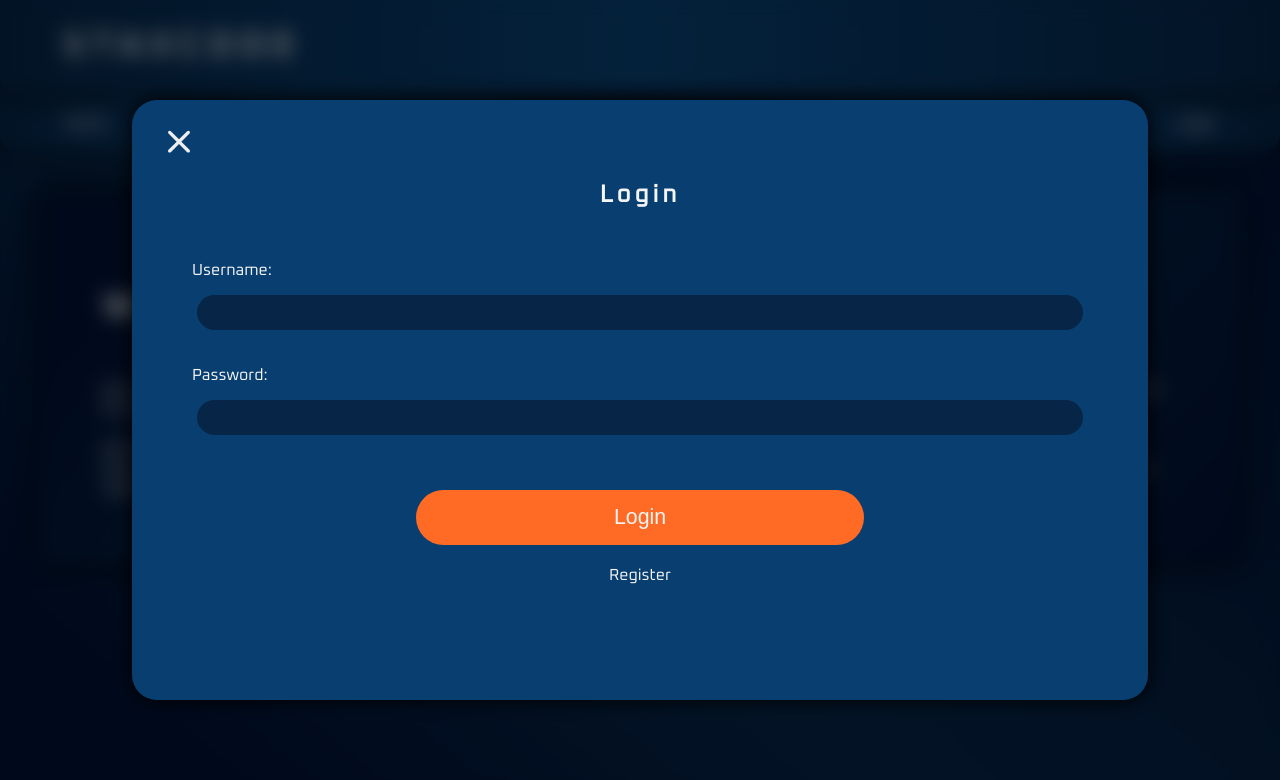
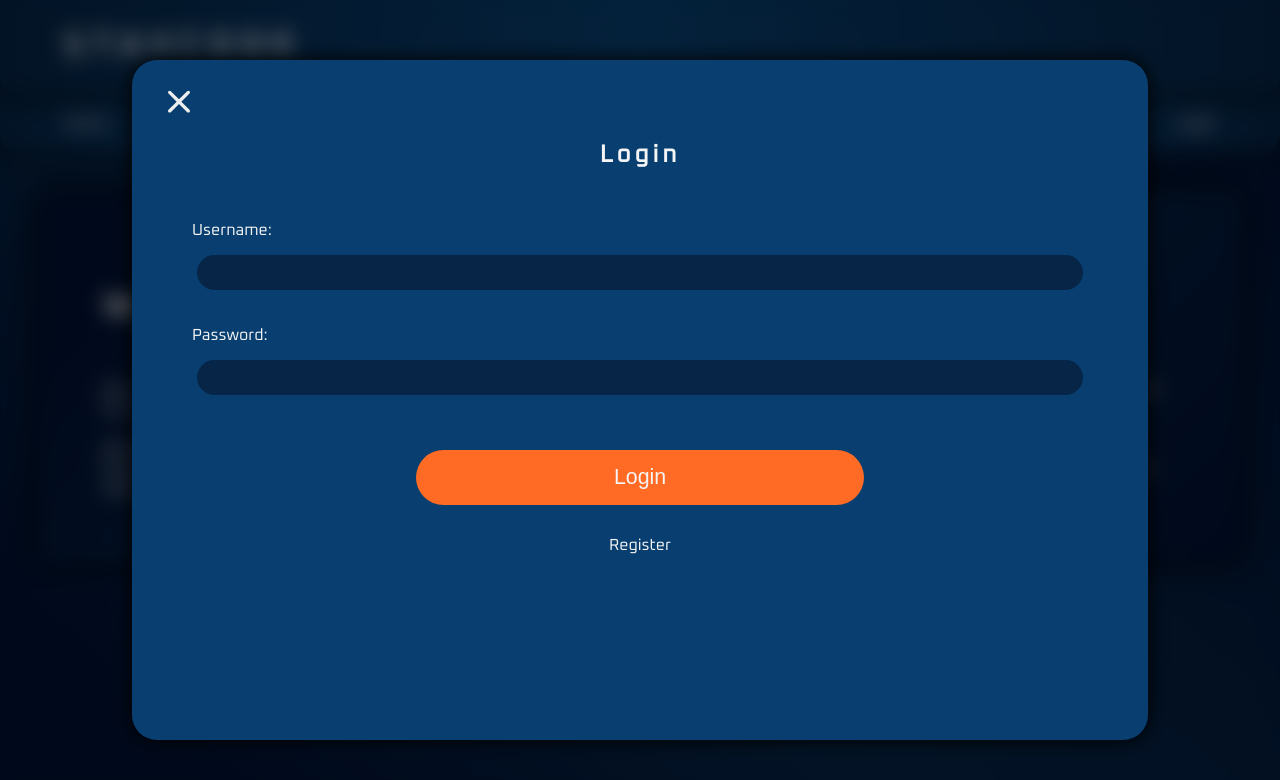
Before and after one commit to maniebra/staxcode, a website: page client/html/index.html in a window 1280 px wide. Both pictures are taken after a click on the link "Login". Drawn offline with Linux system fonts and the light colour scheme.

Commit message:
fixed login popup for smaller screens

```diff
--- a/client/css/body.css
+++ b/client/css/body.css
@@ -90,7 +90,7 @@ h3:hover {
   left: 0;
   bottom: 0;
   width: 70%;
-  height: 60%;
+  height: 70%;
   overflow: auto;
   border-radius: 25px;
   background-color: var(--primary);
@@ -131,6 +131,7 @@ form {
   flex-direction: column;
   gap: 10px;
   clip: auto;
+  overflow-y: auto;
 }
 form label {
   margin-top: 20px;
--- a/client/js/ui.js
+++ b/client/js/ui.js
@@ -41,8 +41,9 @@ function showLoginUI(animate) {
     <input type="password" id="login-password" name="login-password" required>
 
     <button type="submit">Login</button>
+    <a href="#" onclick="showRegisterUI()" style="text-align: center;">Register</a>
     </form>
-    <a href="#" onclick="showRegisterUI()" style="text-align: center;">Register</a>`,
+    `,
     animate
   );
 }
```
